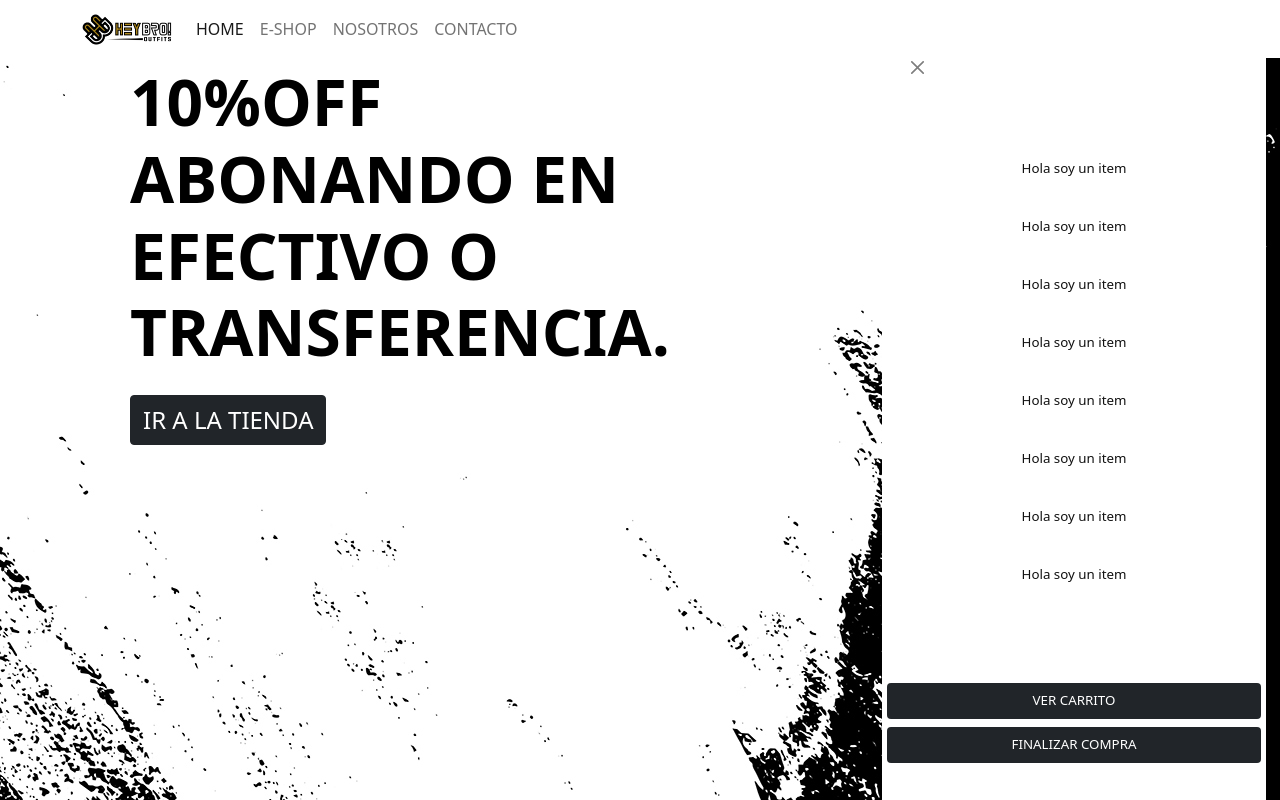
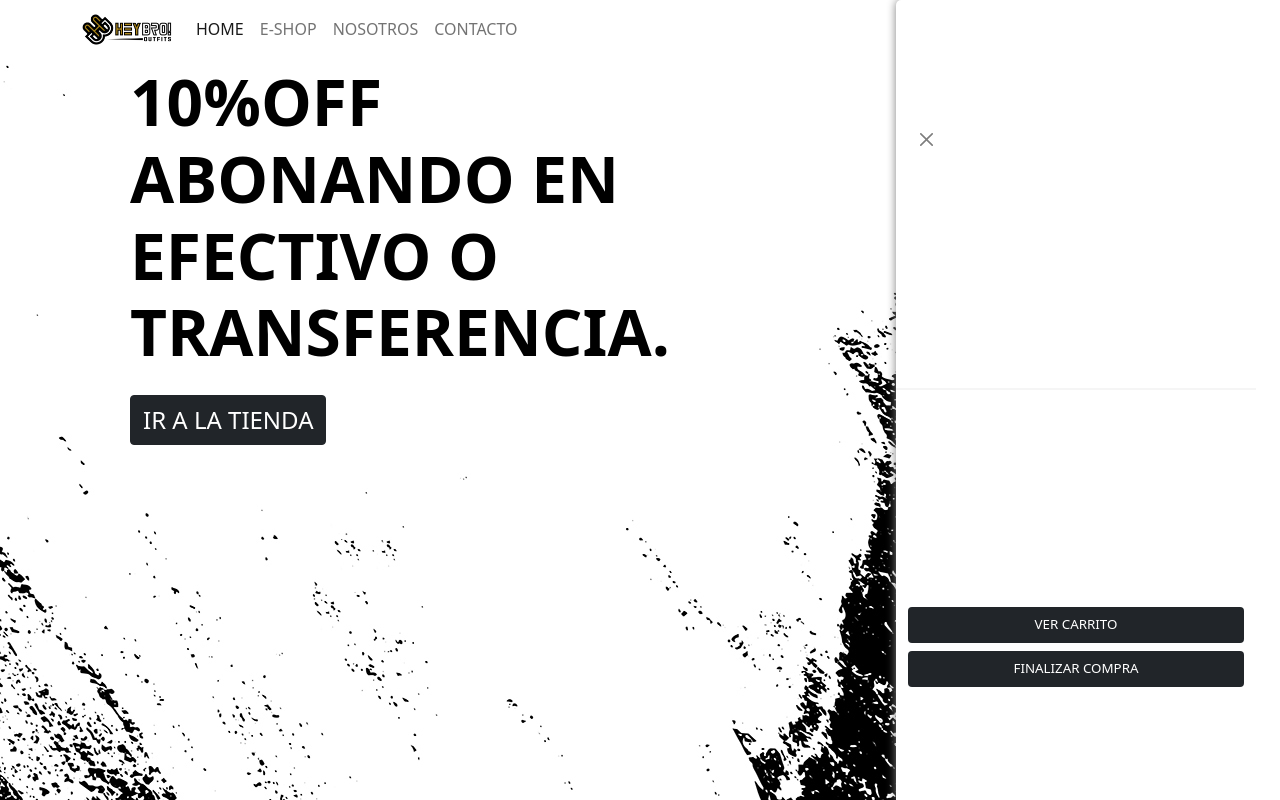
Before and after one commit to ramiroportaa/proyectoFinal-JS, a website: page index.html in a window 1280 px wide. Both pictures are taken after a click on the icon "Carrito (0)". Shown: the top 800 px of the page. Drawn offline with nearby package versions, Linux system fonts and the light colour scheme.

Commit message:
sidebar carrito listo

```diff
--- a/assets/scss/style.scss
+++ b/assets/scss/style.scss
@@ -212,11 +212,10 @@ h6 {
 	width: 24rem;
 	height: 100vh;
 	border-top-left-radius: 5px;
-	margin: 2px;
-	padding: 5px;
 	font-size: smaller;
 	text-align: center;
 	background-color: white;
+	box-shadow: 0 0 10px gray;
 	&-container{
 		display: flex;
 		width: 100vw;
@@ -231,4 +230,15 @@ h6 {
 		visibility: visible;
 		opacity: 1;
 	}
+	&-listaItems{
+		align-items: center;
+		justify-content: center;
+		padding: 1px;
+		max-height: 70vh;
+		overflow-y: auto;
+		background-color: whitesmoke;
+	}
+	&-item{
+		border: 1px solid black;
+	}
 }
--- a/index.html
+++ b/index.html
@@ -81,32 +81,26 @@
     </header>
 
     <main>
+        <!-- Sidebar del carrito -->
         <div id="barraCarrito-container" class="row barraCarrito-container fixed-top">
           <div id="barraCarrito" class="barraCarrito row">
-            <button id="barraCarrito-cerrar" class="btn-close p-4" type="button"><span aria-hidden="true"></span></button>
-            <div id="items" class="items">
-              <div class="mb-2" style="height: 50px; background-color: white;"><p>Hola soy un item</p></div>
-              <div class="mb-2" style="height: 50px; background-color: white;"><p>Hola soy un item</p></div>
-              <div class="mb-2" style="height: 50px; background-color: white;"><p>Hola soy un item</p></div>
-              <div class="mb-2" style="height: 50px; background-color: white;"><p>Hola soy un item</p></div>
-              <div class="mb-2" style="height: 50px; background-color: white;"><p>Hola soy un item</p></div>
-              <div class="mb-2" style="height: 50px; background-color: white;"><p>Hola soy un item</p></div>
-              <div class="mb-2" style="height: 50px; background-color: white;"><p>Hola soy un item</p></div>
-              <div class="mb-2" style="height: 50px; background-color: white;"><p>Hola soy un item</p></div>
+            <button id="barraCarrito-cerrar" class="row btn-close p-4" type="button"></button>
+            <div id="barraCarrito-listaItems" class="row barraCarrito-listaItems">
             </div>
-            <div class="barraCarrito-botones">
-              <a href="carrito.html" class="row btn-dark text-uppercase mb-2 rounded">
-                <span class="p-2">Ver carrito</span>
+            <div class="row barraCarrito-botones">
+              <a href="carrito.html" class=" btn-dark text-uppercase mb-2 rounded p-2">
+                <span>Ver carrito</span>
               </a>
-              <a href="checkout.html" class="row btn-dark text-uppercase mb-1 rounded">
-                <span class="p-2">Finalizar Compra</span>
+              <a href="checkout.html" class=" btn-dark text-uppercase mb-1 rounded p-2">
+                <span>Finalizar Compra</span>
               </a>
             </div>
           </div>
         </div>
+        <!-- Alertas informativas -->
         <div id="dialogoInfo" class="dialogoInfo text-uppercase justify-content-center">
         </div>
-
+        <!-- Modales -->
         <div id="modales">
         </div>
         <!-- CATEGORIES SECTION-->
--- a/js/app.js
+++ b/js/app.js
@@ -239,6 +239,8 @@ navCarrito.innerHTML = `Carrito (${ordenes[ordenes.length-1].contadorProductosAg
 //Mostramos la orden por alert cada vez que hacemos click en el carrito...
 navCarrito.addEventListener("click", () => {
     //(!ordenes[ordenes.length-1].productosOrden.length) ? alert("El carrito esta vacio") : ordenes[ordenes.length-1].mostrarOrden();
+    barraCarritoListaItems.innerHTML = "";
+    escribirProductosCarrito();
     barraCarritoContainer.classList.toggle("barraCarrito-active");
 })
 
@@ -265,3 +267,21 @@ barraCarritoContainer.addEventListener("click", ()=>{
 barraCarrito.addEventListener("click", (e)=>{
     e.stopPropagation();
 })
+
+//Funcion para Escribir por DOM el codigo html de los items en el carrito.
+const barraCarritoListaItems = document.getElementById("barraCarrito-listaItems");
+function escribirProductosCarrito () {
+    ordenes[ordenes.length-1].productosOrden.forEach((producto) =>{
+        let contenedor = document.createElement("div");
+        contenedor.className = "row mb-2 barraCarrito-item";
+        contenedor.innerHTML = `
+        <img class="col-3" src="img/product-${producto.idProducto}.jpg" alt="${producto.nombre}" width="50px">
+        <div class="col-7">
+        <p>${producto.nombre} x ${producto.cantidadCarrito}</p>
+        <p>$${producto.precio}.-</p>
+        </div>
+        <button id="barraCarrito-borrarItem" class="btn col-2" type="button"> <i class="fas fa-trash-alt"></i> </button>
+        `
+        barraCarritoListaItems.appendChild(contenedor);
+    })
+}
```
Also changed, not shown: contacto.html (+19 -0 lines), detalle.html (+20 -0 lines), nosotros.html (+19 -0 lines), tienda.html (+20 -0 lines), assets/css/style.css, 1 other file.
